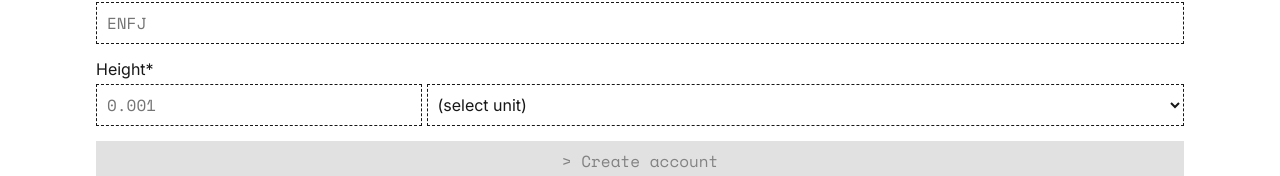
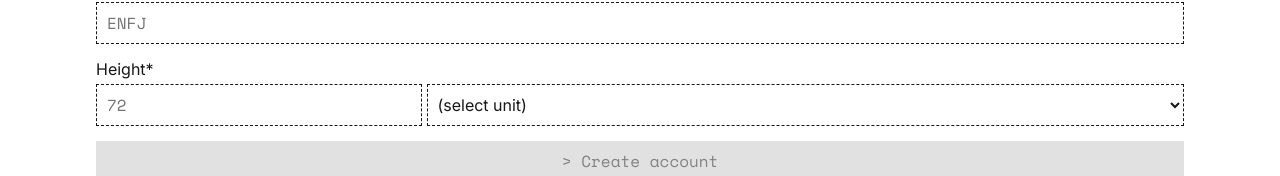
Before and after one commit to marcos-acosta/cursed-signup, a Next.js app: page / in a window 1280 px wide. Shown: the part 469-645 px from the top of the page. Built offline with nearby package versions, Linux system fonts and the light colour scheme.

Commit message:
Minor adjustments

```diff
--- a/src/app/components/AboutYou.tsx
+++ b/src/app/components/AboutYou.tsx
@@ -100,7 +100,7 @@ export default function AboutYou(props: AboutYouProps) {
           updateValue={setHeight}
           label="Height"
           error={showHeightError && "Must be a valid number"}
-          placeholder="0.001"
+          placeholder="72"
           splitPercent={30}
         >
           <Dropdown
--- a/src/app/util.ts
+++ b/src/app/util.ts
@@ -3,13 +3,14 @@ export const combineClasses = (
 ) => classnames.filter(Boolean).join(" ");
 
 const EMAIL_REGEX = /^[\w-\.]+@([\w-]+\.)+[\w-]{2,4}$/;
-const REHEX = /^#[0-9a-f]{6}$/;
+const REHEX = /^#[0-9a-fA-F]{6}$/;
 const MBTI_REGEX = /^[IE][SN][TF][JP]$/;
 const NUMBER_REGEX = /^[0-9]*\.?[0-9]*$/;
 
 export const isValidEmail = (email: string) => EMAIL_REGEX.test(email);
 export const isValidHex = (hex: string) => REHEX.test(hex);
-export const isValidMbti = (mbti: string) => MBTI_REGEX.test(mbti);
+export const isValidMbti = (mbti: string) =>
+  MBTI_REGEX.test(mbti.toUpperCase());
 export const isValidNumber = (num: string) => NUMBER_REGEX.test(num);
 
 export const defaultFormatter = (n: any) => `${n}`;
```
